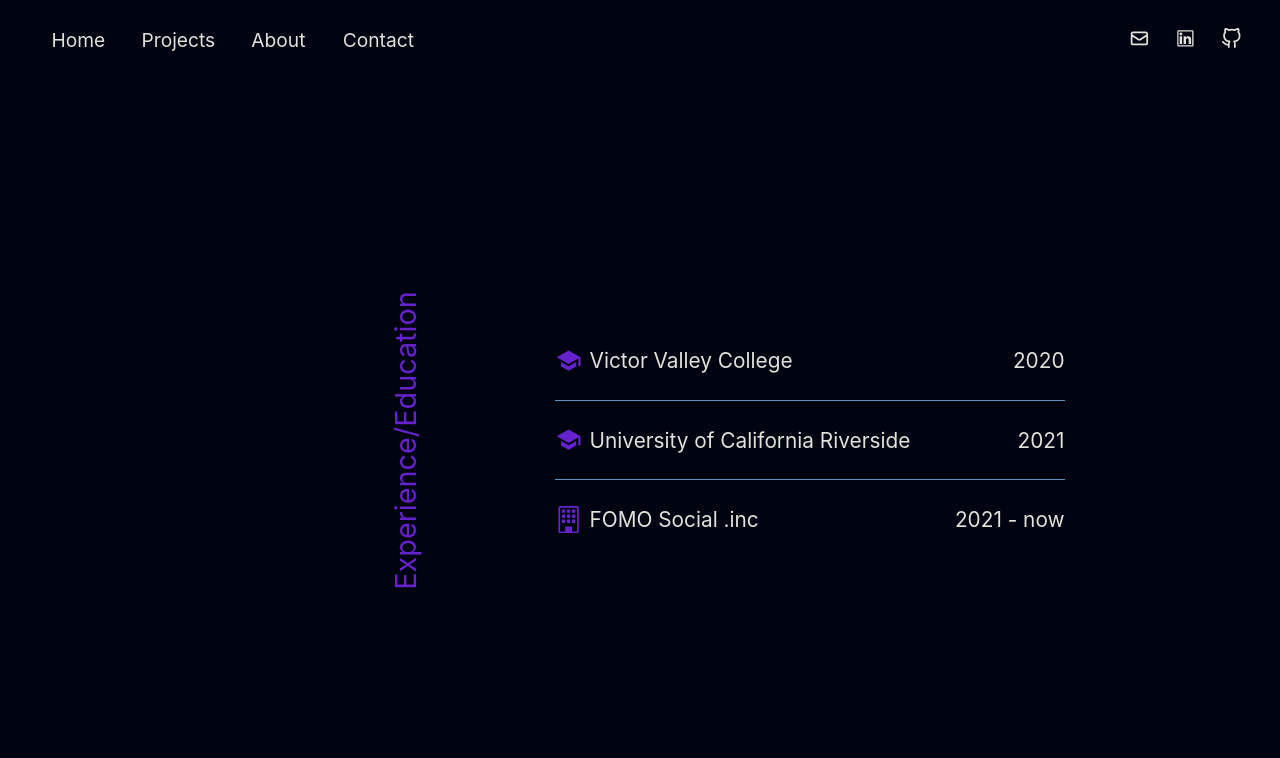
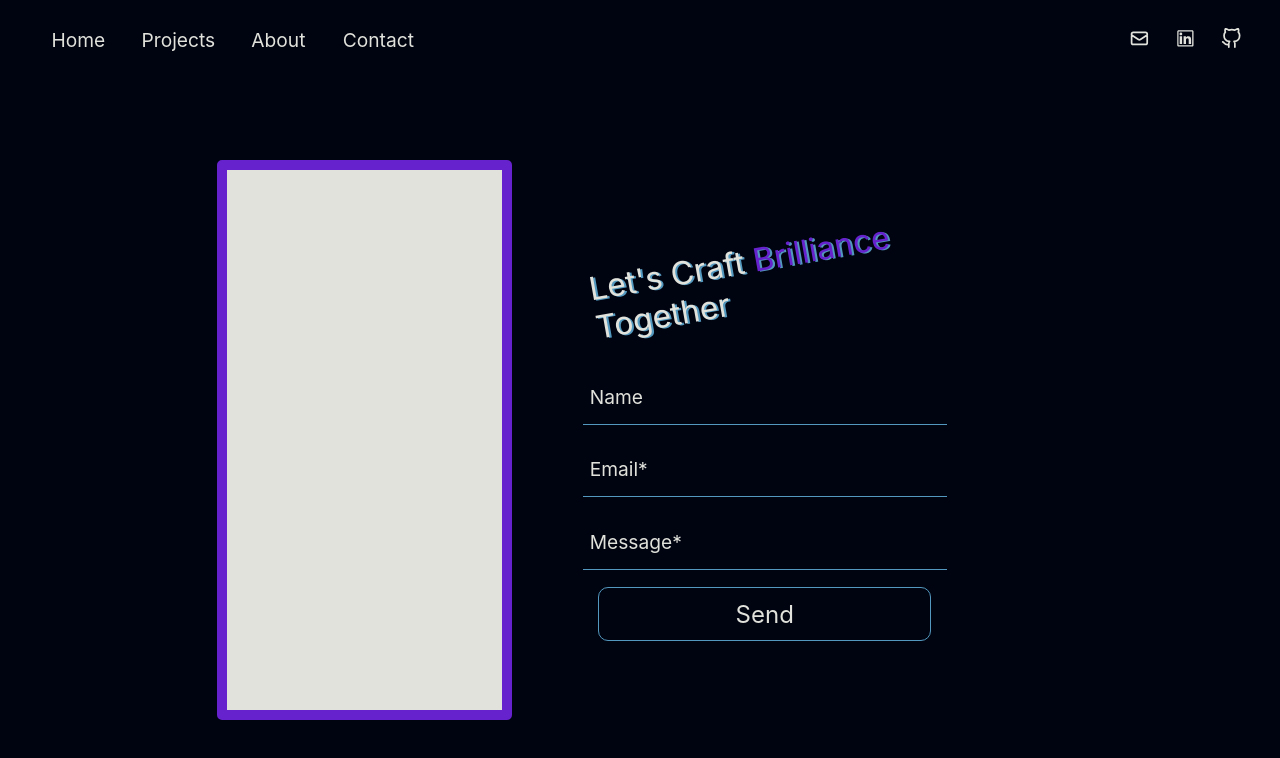
Before and after one commit to JoseJ55/work-portfolio, a React (Create React App) app: page / in a window 1280 px wide. Shown: the top 758 px of the page. Built offline with nearby package versions, Linux system fonts and the light colour scheme; a web font is replaced by a local one.

Commit message:
added static css to contact

```diff
--- a/src/new/Contact/Contact.css
+++ b/src/new/Contact/Contact.css
@@ -1,9 +1,10 @@
 #contact {
-    min-width: 100%;
+    width: fit-content;
     height: 100%;
     display: flex;
     justify-content: center;
     align-items: center;
+    margin: 0 20%;
 }
 
 #contact-image {
@@ -130,3 +131,87 @@
         margin-top: 5%;
     }
 }
+
+@media screen and (min-width: 500px) and (max-width: 1000px) {
+    #contact-image {
+        min-width: 250px;
+        max-width: 250px;
+        border-radius: 5px;
+        height: 70%;
+    }
+    #contact-form {
+        min-width: 300px;
+        max-width: 350px;
+        margin-left: 10%;
+        height: 70%;
+    }
+    .contact-input {
+        width: 100%;
+        font-size: 1.2rem;
+    }
+    #contact-button {
+        width: 95%;
+    }
+}
+
+@media screen and (min-width: 1000px) and (max-width: 1500px) {
+    #contact-image {
+        min-width: 275px;
+        max-width: 275px;
+        border-radius: 5px;
+        height: 75%;
+    }
+    #contact-form {
+        min-width: 350px;
+        max-width: 350px;
+        margin-left: 12%;
+        height: 75%;
+    }
+    .contact-input {
+        width: 100%;
+        font-size: 1.2rem;
+    }
+    #contact-button {
+        width: 95%;
+    }
+}
+
+@media screen and (min-width: 1500px) and (max-width: 2000px) {
+    #contact-image {
+        min-width: 300px;
+        max-width: 300px;
+        border-radius: 6px;
+    }
+    #contact-form {
+        min-width: 375px;
+        max-width: 375px;
+        margin-left: 13%;
+    }
+    .contact-input {
+        width: 100%;
+        font-size: 1.2rem;
+    }
+    #contact-button {
+        width: 95%;
+    }
+}
+
+@media screen and (min-width: 2000px) {
+    #contact-image {
+        min-width: 330px;
+        max-width: 330px;
+        border-radius: 6px;
+    }
+    #contact-form {
+        min-width: 400px;
+        max-width: 400px;
+        margin-left: 15%;
+    }
+    .contact-input {
+        width: 100%;
+        font-size: 1.2rem;
+    }
+    #contact-button {
+        width: 100%;
+    }
+}
--- a/src/new/Contact/Contact.jsx
+++ b/src/new/Contact/Contact.jsx
@@ -1,4 +1,4 @@
-import React, { useState, useEffect, useMemo, useRef } from 'react';
+import React, { useRef } from 'react';
 import './Contact.css';
 import emailjs from '@emailjs/browser';
 
--- a/src/pages/Home.jsx
+++ b/src/pages/Home.jsx
@@ -47,8 +47,8 @@
           {/* <Projects /> */}
           {/* <About /> */}
           {/* <Skills /> */}
-          <Experience />
-          {/* <Contact /> */}
+          {/* <Experience /> */}
+          <Contact />
           {/* <Footer /> */}
         </div>
     </div>
```
